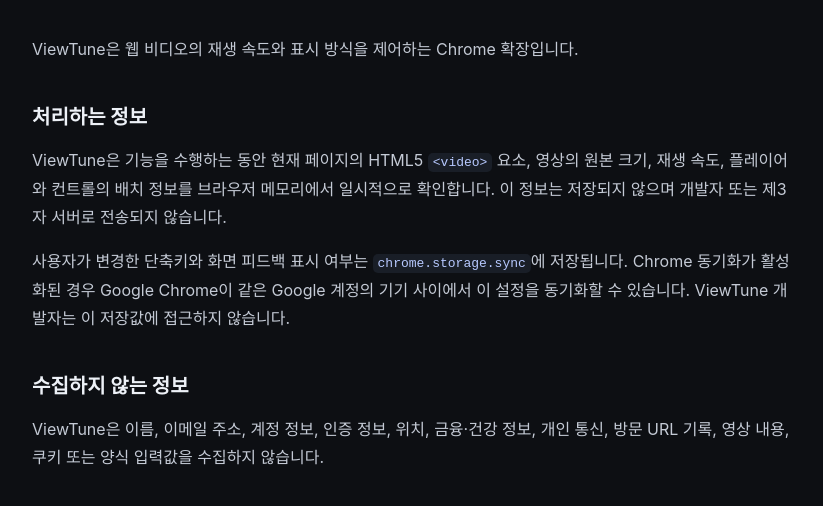
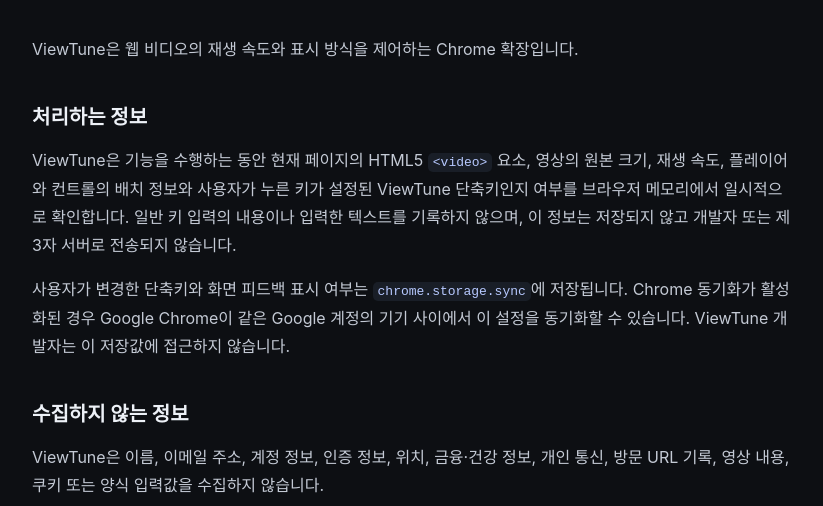
Before and after one commit to perhapsspy/viewtune, a browser extension: page docs/privacy-policy.html in a window 1280 px wide. Shown: the part 232-738 px from the top of the page, without its empty margins (228-1051 px from the left). Drawn offline with Linux system fonts and the light colour scheme.

Commit message:
Clarify local data handling disclosures

```diff
--- a/docs/privacy-policy.html
+++ b/docs/privacy-policy.html
@@ -28,7 +28,7 @@
     <div class="date">시행일: 2026년 7월 14일</div>
   </header>
   <section><p>ViewTune은 웹 비디오의 재생 속도와 표시 방식을 제어하는 Chrome 확장입니다.</p></section>
-  <section><h2>처리하는 정보</h2><p>ViewTune은 기능을 수행하는 동안 현재 페이지의 HTML5 <code>&lt;video&gt;</code> 요소, 영상의 원본 크기, 재생 속도, 플레이어와 컨트롤의 배치 정보를 브라우저 메모리에서 일시적으로 확인합니다. 이 정보는 저장되지 않으며 개발자 또는 제3자 서버로 전송되지 않습니다.</p><p>사용자가 변경한 단축키와 화면 피드백 표시 여부는 <code>chrome.storage.sync</code>에 저장됩니다. Chrome 동기화가 활성화된 경우 Google Chrome이 같은 Google 계정의 기기 사이에서 이 설정을 동기화할 수 있습니다. ViewTune 개발자는 이 저장값에 접근하지 않습니다.</p></section>
+  <section><h2>처리하는 정보</h2><p>ViewTune은 기능을 수행하는 동안 현재 페이지의 HTML5 <code>&lt;video&gt;</code> 요소, 영상의 원본 크기, 재생 속도, 플레이어와 컨트롤의 배치 정보와 사용자가 누른 키가 설정된 ViewTune 단축키인지 여부를 브라우저 메모리에서 일시적으로 확인합니다. 일반 키 입력의 내용이나 입력한 텍스트를 기록하지 않으며, 이 정보는 저장되지 않고 개발자 또는 제3자 서버로 전송되지 않습니다.</p><p>사용자가 변경한 단축키와 화면 피드백 표시 여부는 <code>chrome.storage.sync</code>에 저장됩니다. Chrome 동기화가 활성화된 경우 Google Chrome이 같은 Google 계정의 기기 사이에서 이 설정을 동기화할 수 있습니다. ViewTune 개발자는 이 저장값에 접근하지 않습니다.</p></section>
   <section><h2>수집하지 않는 정보</h2><p>ViewTune은 이름, 이메일 주소, 계정 정보, 인증 정보, 위치, 금융·건강 정보, 개인 통신, 방문 URL 기록, 영상 내용, 쿠키 또는 양식 입력값을 수집하지 않습니다.</p></section>
   <section><h2>네트워크 전송과 제3자 제공</h2><p>ViewTune은 개발자 서버, 분석 서비스, 광고 네트워크를 사용하지 않습니다. 사용자 데이터를 판매하거나 제3자에게 제공하지 않습니다.</p></section>
   <section><h2>권한 사용</h2><ul><li><code>storage</code>: 단축키와 화면 피드백 환경설정을 저장합니다.</li><li>웹사이트 접근: 현재 페이지의 HTML5 비디오를 감지하고 사용자가 지정한 물리 키 단축키로 제어합니다. 접근한 페이지 정보는 기능 수행을 위한 로컬 처리 외의 목적으로 사용하지 않습니다.</li></ul></section>
```
Also changed, not shown: release/privacy-policy-ko.md, release/privacy-policy.html, release/privacy-practices-ko.md.
